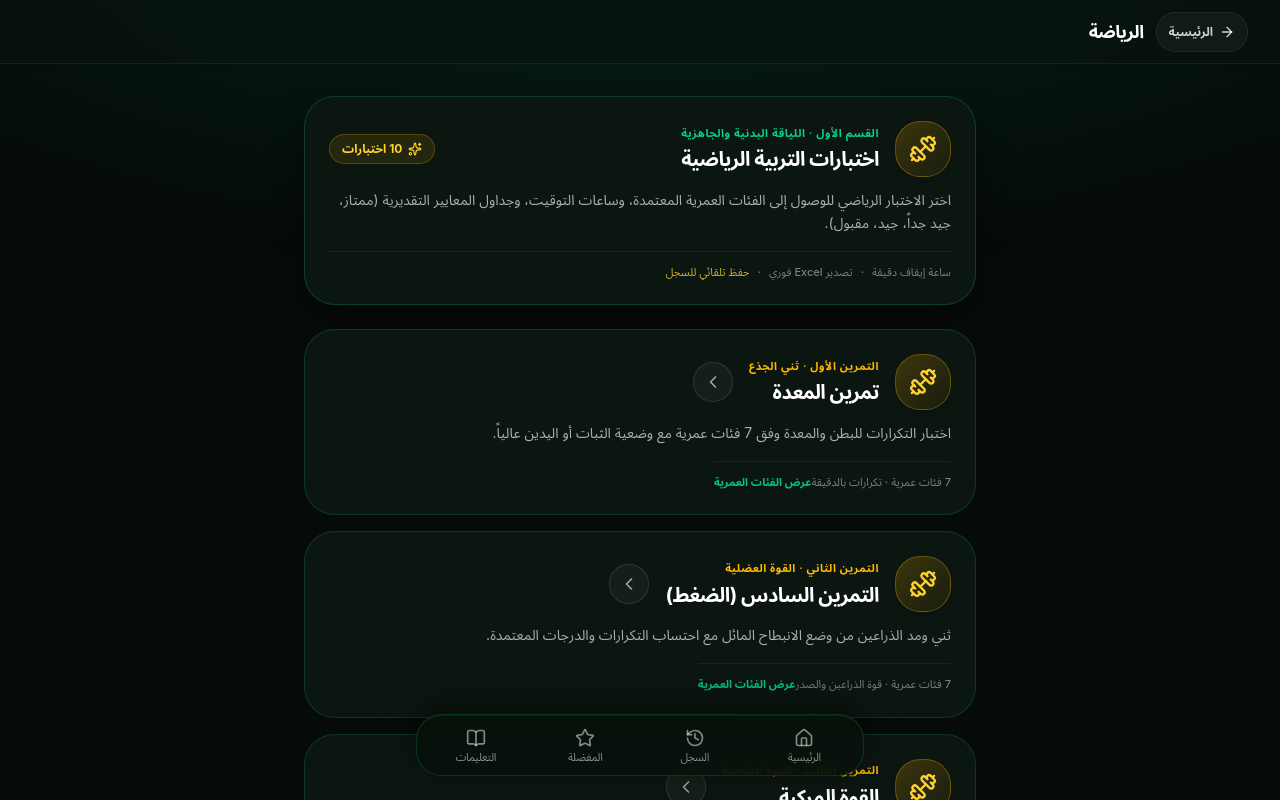
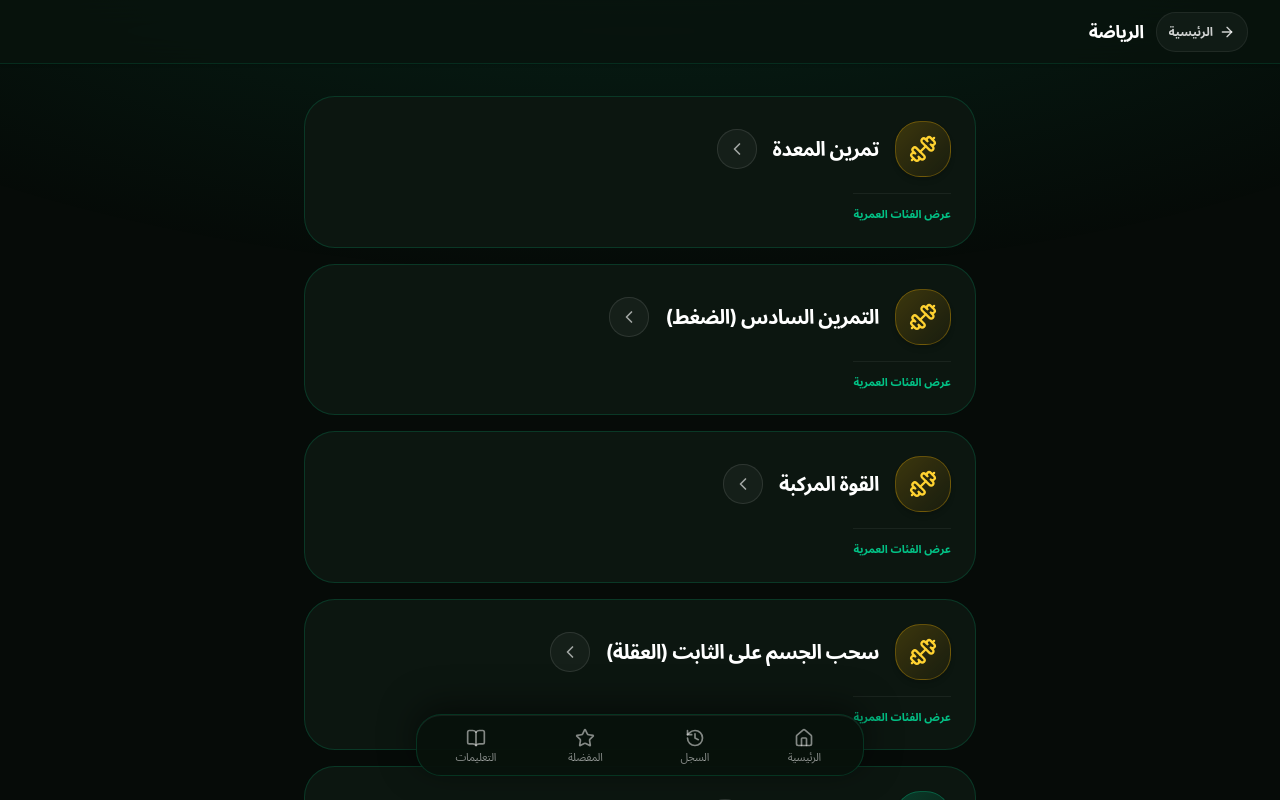
Before and after one commit to yusualhashash/armored-training, a Next.js app: page / in a window 1280 px wide. Both pictures are taken after a click on the button "الرياضة". Shown: the top 800 px of the page. Built offline with nearby package versions, Linux system fonts and the light colour scheme.

Commit message:
refactor: simplify sportsTests structure by removing unused properties and clean up SportsMainView component

```diff
--- a/components/sports/sports-main-view.tsx
+++ b/components/sports/sports-main-view.tsx
@@ -1,7 +1,7 @@
 'use client'
 
-import { Dumbbell, Medal, Timer, ChevronLeft, Zap, Shield, Sparkles } from 'lucide-react'
-import type { OpenView } from '@/lib/app/types'
+import type { OpenView } from '@/lib/app/types';
+import { ChevronLeft, Dumbbell, Timer } from 'lucide-react';
 
 interface SportsSectionViewProps {
   openView: OpenView
@@ -11,90 +11,60 @@ const sportsTests = [
   {
     id: 'stomach',
     title: 'تمرين المعدة',
-    category: 'التمرين الأول · ثني الجذع',
-    description: 'اختبار التكرارات للبطن والمعدة وفق 7 فئات عمرية مع وضعية الثبات أو اليدين عالياً.',
-    spec: '7 فئات عمرية · تكرارات بالدقيقة',
     icon: Dumbbell,
     accent: 'amber',
   },
   {
     id: 'pushups',
     title: 'التمرين السادس (الضغط)',
-    category: 'التمرين الثاني · القوة العضلية',
-    description: 'ثني ومد الذراعين من وضع الانبطاح المائل مع احتساب التكرارات والدرجات المعتمدة.',
-    spec: '7 فئات عمرية · قوة الذراعين والصدر',
     icon: Dumbbell,
     accent: 'amber',
   },
   {
     id: 'compound-strength',
     title: 'القوة المركبة',
-    category: 'التمرين الثالث · القوة الشاملة',
-    description: 'اختبار الحركات المركبة لقياس اللياقة العضلية العامة والتحمل العضلي.',
-    spec: '7 فئات عمرية · أداء مركب',
     icon: Dumbbell,
     accent: 'amber',
   },
   {
     id: 'pullups',
     title: 'سحب الجسم على الثابت (العقلة)',
-    category: 'التمرين الرابع · القوة والشد',
-    description: 'اختبار العقلة وسحب الجسم كاملاً حتى تجاوز الذقن للبار بدون أرجحة.',
-    spec: '7 فئات عمرية · قوة السحب والقبضة',
     icon: Dumbbell,
     accent: 'amber',
   },
   {
     id: 'hundred',
     title: 'سباق 100 متر',
-    category: 'المسار الخامس · السرعة القصوى',
-    description: 'سباق السرعة الانفجارية لمسافة مئة متر مع تسجيل الزمن بالثواني وأجزائها.',
-    spec: '7 فئات عمرية · توقيت رقمي دقيق',
     icon: Timer,
     accent: 'emerald',
   },
   {
     id: 'one-km',
     title: 'سباق 1 كم',
-    category: 'المسار السادس · التحمل السريع',
-    description: 'سباق الجري لمسافة كيلومتر واحد لاختبار اللياقة الهوائية والسرعة المستمرة.',
-    spec: '7 فئات عمرية · دقائق وثواني',
     icon: Timer,
     accent: 'emerald',
   },
   {
     id: 'two-km',
     title: 'سباق 2 كم',
-    category: 'المسار السابع · المسافات المتوسطة',
-    description: 'سباق الجري لمسافة 2000 متر لقياس الكفاءة التنفسية والتحمل البدني.',
-    spec: '4 فئات عمرية · دقائق وثواني',
     icon: Timer,
     accent: 'emerald',
   },
   {
     id: 'three-km',
     title: 'سباق 3 كم',
-    category: 'المسار الثامن · التحمل الميداني',
-    description: 'سباق الجري لمسافة 3000 متر للمقاتلين لاختبار الجهد البدني والجلد.',
-    spec: '3 فئات عمرية · دقائق وثواني',
     icon: Timer,
     accent: 'emerald',
   },
   {
     id: 'five-km',
     title: 'سباق 5 كم',
-    category: 'المسار التاسع · التحمل الأقصى',
-    description: 'سباق الضاحية لمسافة 5000 متر لاختبار أقصى درجات الجلد والتحمل العضلي الدوري.',
-    spec: '3 فئات عمرية · دقائق وثواني',
     icon: Timer,
     accent: 'emerald',
   },
   {
     id: '4x100',
     title: 'سباق التتابع 4×100 متر',
-    category: 'المسار العاشر · العمل الجماعي',
-    description: 'سباق التتابع الميداني السريع للفرق الأربعة مع تسليم وتسلم عصا التتابع.',
-    spec: '6 فئات عمرية · فريق 4 متدربين',
     icon: Timer,
     accent: 'emerald',
   },
@@ -103,43 +73,6 @@ const sportsTests = [
 export function SportsMainView({ openView }: SportsSectionViewProps) {
   return (
     <div className="mx-auto w-full max-w-2xl space-y-6">
-      {/* Tactical Hero Banner */}
-      <div className="relative overflow-hidden rounded-3xl border border-emerald-500/25 bg-[#0c1610] p-5 sm:p-6 shadow-[0_12px_30px_rgba(0,0,0,0.4)]">
-        <div className="flex items-center justify-between gap-4">
-          <div className="flex items-center gap-4">
-            <div className="flex size-14 shrink-0 items-center justify-center rounded-2xl border border-amber-400/30 bg-gradient-to-br from-amber-400/20 to-amber-500/5 text-amber-300 shadow-md">
-              <Dumbbell className="size-7" aria-hidden="true" />
-            </div>
-
-            <div className="flex flex-col items-start gap-1">
-              <span className="text-[11px] font-semibold tracking-wider text-emerald-400">
-                القسم الأول · اللياقة البدنية والجاهزية
-              </span>
-              <h2 className="text-lg sm:text-xl font-bold text-white tracking-tight">
-                اختبارات التربية الرياضية
-              </h2>
-            </div>
-          </div>
-
-          <div className="flex items-center gap-1.5 rounded-xl border border-amber-400/25 bg-amber-400/10 px-3 py-1.5 text-xs font-bold text-amber-300">
-            <Sparkles className="size-3.5" aria-hidden="true" />
-            <span>10 اختبارات</span>
-          </div>
-        </div>
-
-        <p className="mt-3 text-xs sm:text-sm text-white/65 leading-relaxed">
-          اختر الاختبار الرياضي للوصول إلى الفئات العمرية المعتمدة، وساعات التوقيت، وجداول المعايير التقديرية (ممتاز، جيد جداً، جيد، مقبول).
-        </p>
-
-        <div className="mt-4 flex items-center gap-2 text-[11px] text-white/45 font-medium border-t border-white/[0.06] pt-3">
-          <span>ساعة إيقاف دقيقة</span>
-          <span aria-hidden="true">·</span>
-          <span>تصدير Excel فوري</span>
-          <span aria-hidden="true">·</span>
-          <span className="text-amber-300/80">حفظ تلقائي للسجل</span>
-        </div>
-      </div>
-
       {/* Tests Grid */}
       <div className="grid gap-3.5 sm:gap-4">
         {sportsTests.map((test) => {
@@ -166,13 +99,7 @@ export function SportsMainView({ openView }: SportsSectionViewProps) {
                   </div>
 
                   <div className="flex flex-col items-start gap-1 min-w-0 flex-1">
-                    <span
-                      className={`text-[11px] font-semibold tracking-wider ${
-                        isEmerald ? 'text-emerald-400' : 'text-amber-400'
-                      }`}
-                    >
-                      {test.category}
-                    </span>
+
                     <span className="text-lg sm:text-xl font-bold text-white tracking-tight truncate max-w-full">
                       {test.title}
                     </span>
@@ -184,14 +111,7 @@ export function SportsMainView({ openView }: SportsSectionViewProps) {
                 </div>
               </div>
 
-              <p className="mt-3 text-xs sm:text-sm text-white/65 leading-relaxed text-right">
-                {test.description}
-              </p>
-
               <div className="mt-4 flex items-center justify-between border-t border-white/[0.06] pt-3 text-[11px] text-white/45 font-medium">
-                <div className="flex items-center gap-2">
-                  <span>{test.spec}</span>
-                </div>
                 <span className="text-emerald-400/90 font-semibold group-hover:text-emerald-300">
                   عرض الفئات العمرية
                 </span>
```
